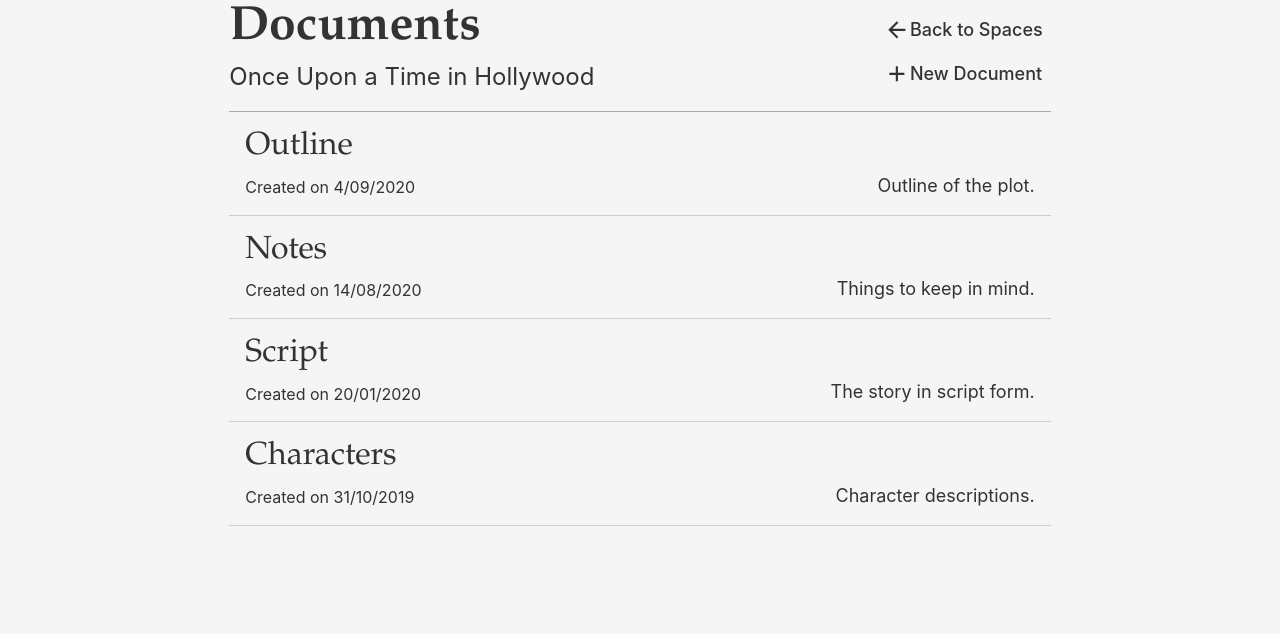
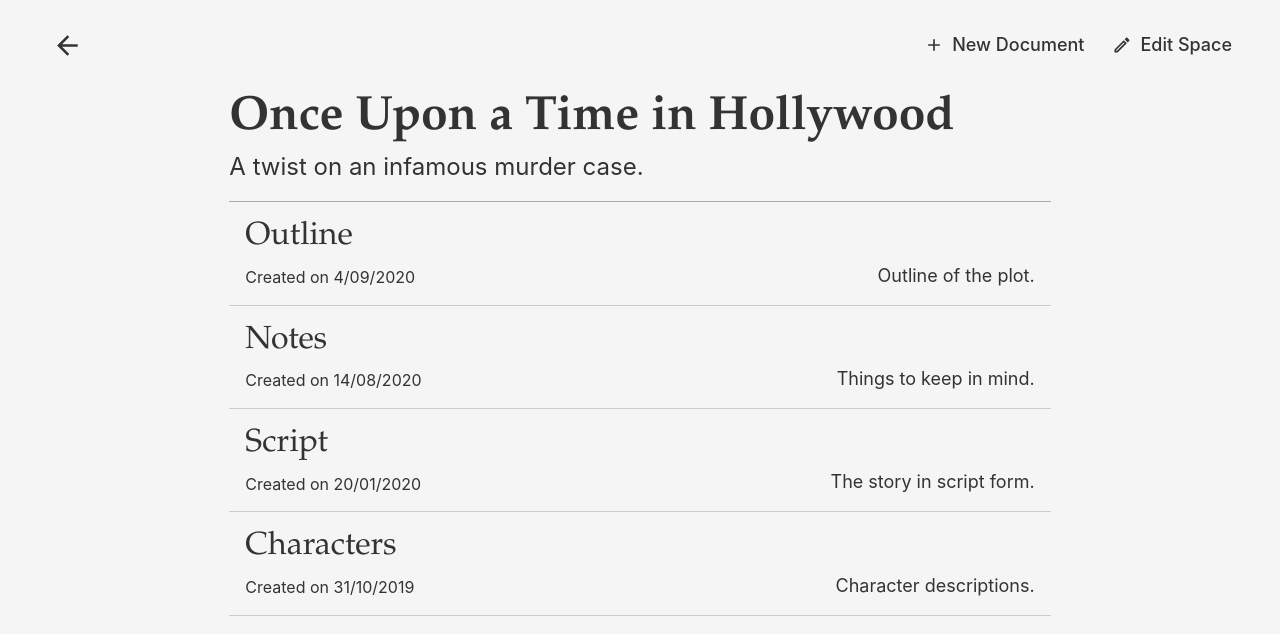
Before and after one commit to sbsto/knowledge, a React (Create React App) app in the folder client/: page /documentlist in a window 1280 px wide. Shown: the top 634 px of the page. Built offline with nearby package versions, Linux system fonts and the light colour scheme.

Commit message:
create standard control bar for every page

```diff
--- a/client/src/components/DocumentComponents/ControlBar.tsx
+++ b/client/src/components/DocumentComponents/DocumentControlBar.tsx
@@ -6,7 +6,8 @@
 
 const useStyles = makeStyles((theme: Theme) => createStyles({
     controlBarStyle: {
-        padding: theme.spacing(2)
+        padding: theme.spacing(2),
+        minHeight: "90px"
     }
 }))
 
@@ -22,6 +23,7 @@
             container
             md={12}
             justify="space-between"
+            alignItems="center"
             className={styles.controlBarStyle}
         >
             <Grid item>
--- a/client/src/components/DocumentComponents/DocumentView.tsx
+++ b/client/src/components/DocumentComponents/DocumentView.tsx
@@ -1,12 +1,12 @@
 import React from 'react'
 import { Grid } from '@material-ui/core'
-import { Document, ControlBar } from '..'
+import { Document, DocumentControlBar } from '..'
 
 function DocumentView() {
     return (
         <Grid container direction="column">
             <Grid item>
-                <ControlBar />
+                <DocumentControlBar />
             </Grid>
             <Grid item>
                 <Document />
--- a/client/src/components/DocumentListComponents/DocumentList.tsx
+++ b/client/src/components/DocumentListComponents/DocumentList.tsx
@@ -3,7 +3,7 @@
 import { makeStyles, createStyles, Theme } from '@material-ui/core/styles'
 import { Add, ArrowBack } from '@material-ui/icons'
 import { useHistory } from 'react-router-dom'
-import { DocumentListItem } from '..'
+import { DocumentListItem, DocumentListControlBar } from '..'
 
 interface Document {
     title: string,
@@ -13,6 +13,9 @@
 
 const useStyles = makeStyles((theme: Theme) =>
     createStyles({
+        contentContainer: {
+            marginTop: theme.spacing(2)
+        },
         headerContainer: {
             paddingBottom: theme.spacing(2),
             borderBottom: '1px #aaaaaa solid'
@@ -31,7 +34,10 @@
     const styles = useStyles()
     const history = useHistory()
 
-    const [spaceTitle, setSpaceTitle] = useState("Once Upon a Time in Hollywood")
+    const [space, setSpace] = useState({
+        title: "Once Upon a Time in Hollywood",
+        description: "A twist on an infamous murder case."
+    })
 
     const [documents, setDocuments] = useState(
         [
@@ -67,27 +73,8 @@
             alignItems="flex-end"
         >
             <Grid item>
-                <Typography variant="h2">Documents</Typography>
-                <Typography variant="subtitle2">{spaceTitle}</Typography>
-            </Grid>
-            <Grid item>
-                <Grid item container direction="column">
-                    <Grid item>
-                        <Button
-                            color="primary"
-                            onClick={() => history.push('/home')}
-                        >
-                            <ArrowBack fontSize="small" />
-                            Back to Spaces
-                        </Button>
-                    </Grid>
-                    <Grid item>
-                        <Button color="primary">
-                            <Add fontSize="small" />
-                            New Document
-                        </Button>
-                    </Grid>
-                </Grid>
+                <Typography variant="h2">{space.title}</Typography>
+                <Typography variant="subtitle2">{space.description}</Typography>
             </Grid>
         </Grid>
     )
@@ -126,9 +113,9 @@
     return (
         <Grid
             container
-            alignItems="center"
             justify="center"
         >
+            <DocumentListControlBar />
             <Grid item md={8}>
                 {header}
                 {documents.length ? documentListContainer : emptyState}
--- /dev/null
+++ b/client/src/components/DocumentListComponents/DocumentListControlBar.tsx
@@ -0,0 +1,54 @@
+import React from 'react'
+import { Grid, Button, IconButton } from '@material-ui/core'
+import { CreateOutlined, ArrowBack, Add } from '@material-ui/icons'
+import { makeStyles, createStyles, Theme } from '@material-ui/core/styles'
+import { useHistory } from 'react-router-dom'
+
+const useStyles = makeStyles((theme: Theme) => createStyles({
+    controlBarStyle: {
+        padding: theme.spacing(2),
+        minHeight: "90px"
+    }
+}))
+
+function DocumentListControlBar() {
+    const styles = useStyles()
+    const history = useHistory()
+
+    return (
+        <Grid
+            item
+            container
+            md={12}
+            direction="row"
+            justify="space-between"
+            alignItems="center"
+            className={styles.controlBarStyle}
+        >
+            <Grid item>
+                <IconButton
+                    color="primary"
+                    onClick={() => history.push('/home')}
+                >
+                    <ArrowBack />
+                </IconButton>
+            </Grid>
+            <Grid item>
+                <Grid item container spacing={2}>
+                    <Grid item>
+                        <Button color="primary" startIcon={<Add />}>
+                            New Document
+                    </Button>
+                    </Grid>
+                    <Grid item>
+                        <Button color="primary" startIcon={<CreateOutlined />}>
+                            Edit Space
+                    </Button>
+                    </Grid>
+                </Grid>
+            </Grid>
+        </Grid>
+    )
+}
+
+export default DocumentListControlBar
--- a/client/src/components/HomeComponents/Home.tsx
+++ b/client/src/components/HomeComponents/Home.tsx
@@ -2,8 +2,8 @@
 import { Grid, Typography, Button } from '@material-ui/core'
 import { makeStyles, createStyles, Theme } from '@material-ui/core/styles'
 import { Add } from '@material-ui/icons'
-import { SpaceListItem } from '..'
 import { useHistory } from 'react-router-dom'
+import { SpaceListItem, HomeControlBar } from '..'
 
 interface Space {
     title: string,
@@ -78,12 +78,6 @@
                 <Typography variant="h2">Spaces</Typography>
                 <Typography variant="subtitle2">All your work, organised.</Typography>
             </Grid>
-            <Grid item>
-                <Button color="primary">
-                    <Add fontSize="small" />
-                    New Space
-                </Button>
-            </Grid>
         </Grid>
     )
 
@@ -131,9 +125,9 @@
     return (
         <Grid
             container
-            alignItems="center"
             justify="center"
         >
+            <HomeControlBar />
             <Grid item md={8}>
                 {header}
                 {spaces.length ? spacesContainer : emptyState}
--- /dev/null
+++ b/client/src/components/HomeComponents/HomeControlBar.tsx
@@ -0,0 +1,34 @@
+import React from 'react'
+import { Grid, Button, IconButton } from '@material-ui/core'
+import { Add } from '@material-ui/icons'
+import { makeStyles, createStyles, Theme } from '@material-ui/core/styles'
+
+const useStyles = makeStyles((theme: Theme) => createStyles({
+    controlBarStyle: {
+        padding: theme.spacing(2),
+        minHeight: "90px"
+    }
+}))
+
+function HomeControlBar() {
+    const styles = useStyles()
+
+    return (
+        <Grid
+            item
+            container
+            md={12}
+            justify="flex-end"
+            alignItems="center"
+            className={styles.controlBarStyle}
+        >
+            <Grid item>
+                <Button color="primary" startIcon={<Add />}>
+                    New Space
+                </Button>
+            </Grid>
+        </Grid>
+    )
+}
+
+export default HomeControlBar
--- a/client/src/components/index.ts
+++ b/client/src/components/index.ts
@@ -1,4 +1,4 @@
-export { default as ControlBar } from './DocumentComponents/ControlBar'
+export { default as DocumentControlBar } from './DocumentComponents/DocumentControlBar'
 export { default as CreateAccount } from './LandingComponents/CreateAccount'
 export { default as Document } from './DocumentComponents/Document'
 export { default as DocumentView } from './DocumentComponents/DocumentView'
@@ -10,5 +10,7 @@
 export { default as Heading } from './DocumentComponents/Heading'
 export { default as Home } from './HomeComponents/Home'
 export { default as SpaceListItem } from './HomeComponents/SpaceListItem'
+export { default as HomeControlBar } from './HomeComponents/HomeControlBar'
 export { default as DocumentList } from './DocumentListComponents/DocumentList'
 export { default as DocumentListItem } from './DocumentListComponents/DocumentListItem'
+export { default as DocumentListControlBar } from './DocumentListComponents/DocumentListControlBar'
```
